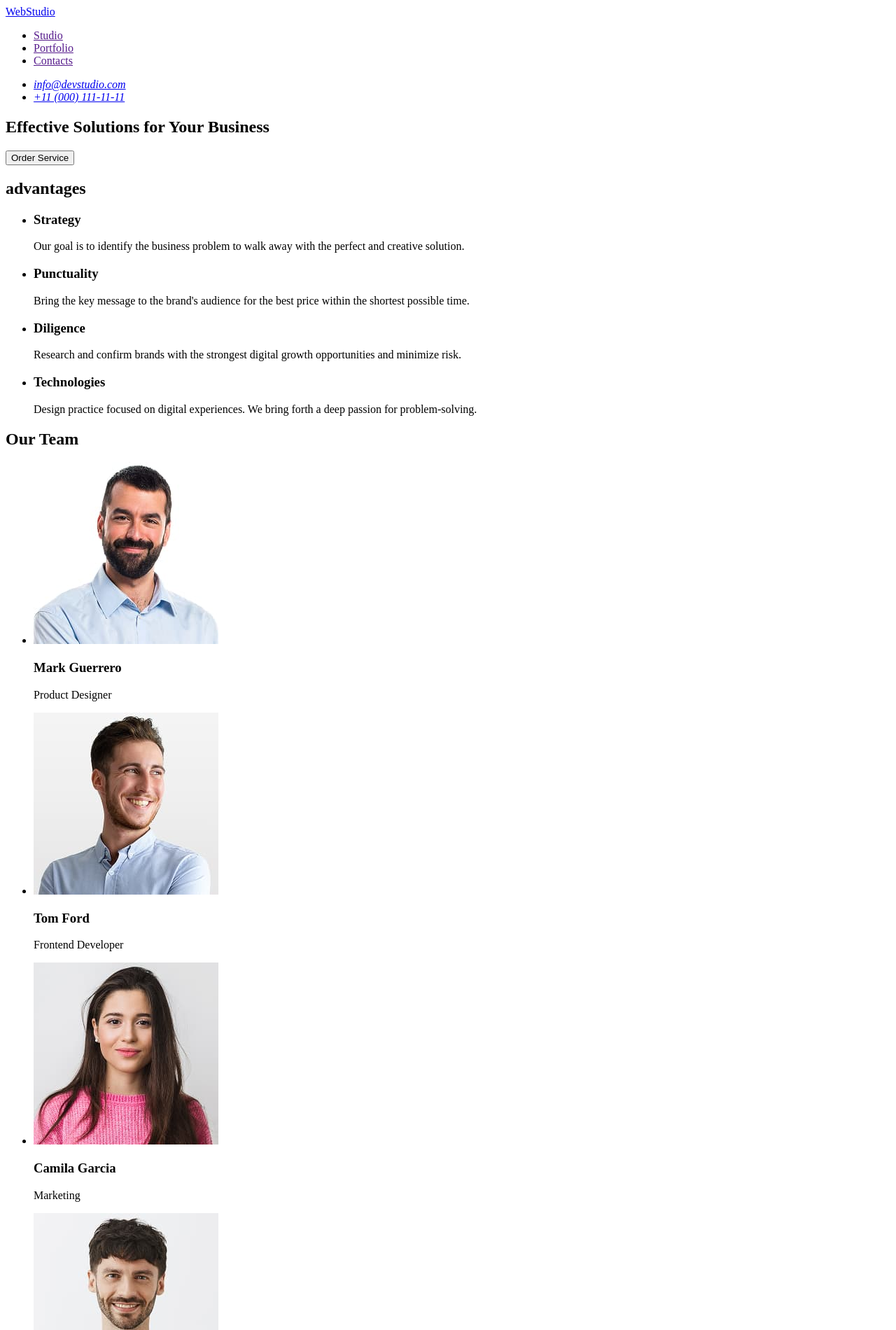
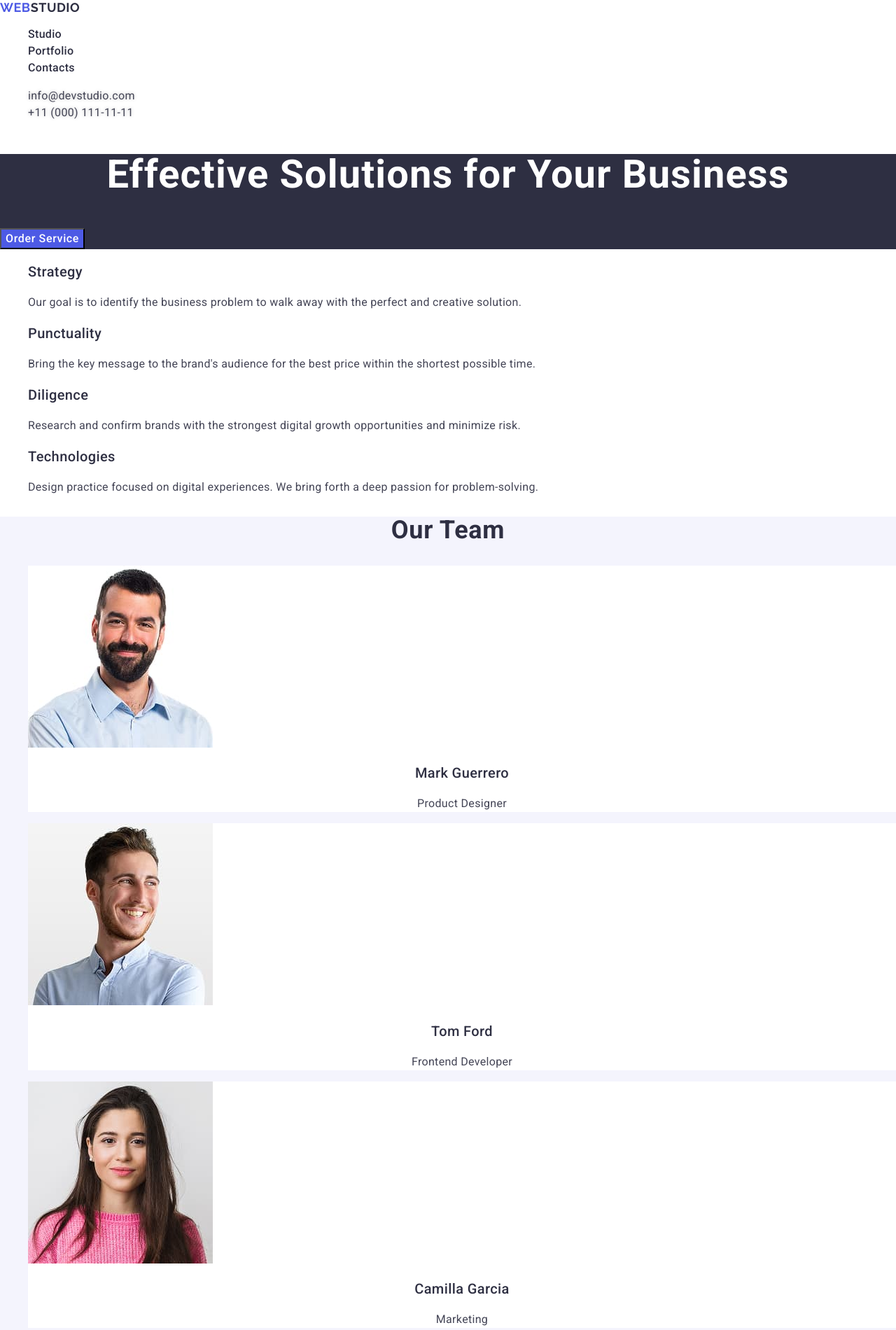
Before and after one commit to Valerii3110/goit-markup-hw-02, a plain HTML site: page index.html in a window 1280 px wide. Shown: the top 1900 px of the page at 70% size. Drawn offline with nearby package versions, Linux system fonts and the light colour scheme.

Commit message:
homework 12-03-2025

```diff
--- /dev/null
+++ b/css/styles.css
@@ -0,0 +1,132 @@
+body {
+  font-family: "Roboto", sans-serif;
+  font-weight: 500;
+  font-size: 16px;
+  letter-spacing: 0.02em;
+  background-color: #fff;
+  color: #434455
+}
+
+ul {
+  list-style-type: none;
+}
+
+a {
+  text-decoration: none;
+}
+
+.logo {
+font-family: "Raleway", sans-serif;
+font-weight: 700;
+font-size: 18px;
+line-height: 1.17;
+letter-spacing: 0.03em;
+text-transform: uppercase;
+color: #4d5ae5;
+}
+
+.header-logo .logo-part{
+color: #2e2f42;
+}
+
+.footer-logo .logo-part {
+  color: #f4f4fd;
+}
+
+.nav-link {
+font-weight: 500;
+font-size: 16px;
+line-height: 1.5;
+letter-spacing: 0.02em;
+color: #2e2f42;
+}
+
+.nav-link:hover,
+.nav-link:focus,
+.address-contacts:hover,
+.address-contacts:focus {
+  color: #404bbf
+}
+
+address {
+  font-style: normal
+}
+.address-contacts {
+font-weight: 400;
+line-height: 1.5;
+color:#434455;
+text-shadow: 0px 0px 5px rgba(0, 0, 0, 0.25)
+}
+
+.hero {
+  background-color: #2e2f42
+}
+
+.page-title {
+font-weight: 700;
+font-size: 56px;
+line-height: 1.07;
+ letter-spacing: 0.02em;
+text-align: center;
+color: #ffffff
+}
+
+.section-title {
+font-weight: 700;
+font-size: 36px;
+letter-spacing: 0.02em;
+line-height: 1.11;
+text-align: center;
+text-transform: capitalize;
+color:#2e2f42
+}
+
+.list-title {
+font-weight: 500;
+font-size: 20px;
+line-height: 1.2;
+letter-spacing: 0.02em;
+color: #2e2f42;
+}
+
+.text-center {
+  text-align: center;
+}
+
+.button {
+font-weight: 500;
+line-height: 1.5;
+letter-spacing: 0.04em;
+background-color: #4d5ae5;
+color:#ffffff;
+cursor: pointer
+}
+.button:hover, .button:focus {
+ background-color: #404BBF
+}
+.button:active {
+ color: #404bbf
+}
+
+.team {
+  background-color: #F4F4FD
+}
+.list-item {
+background: #fff;
+}
+.list-text {
+font-weight: 400;
+font-size: 16px;
+line-height: 1.5;
+letter-spacing: 0.02em;
+color: #434455;
+}
+
+.page-footer {
+background-color: #2e2f42;
+}
+.footer-text {
+font-weight: 400;
+line-height: 1.5;
+color: #f4f4fd
+}
--- a/index.html
+++ b/index.html
@@ -1,113 +1,288 @@
 <!DOCTYPE html>
+
 <html lang="en">
+
   <head>
+
     <meta charset="UTF-8" />
+
     <meta name="viewport" content="width=device-width, initial-scale=1.0" />
-    <title>Document</title>
+
+    <title >WebStudio</title>
+
+   <link rel="stylesheet" href="https://cdnjs.cloudflare.com/ajax/libs/modern-normalize/3.0.1/modern-normalize.min.css" integrity="sha512-q6WgHqiHlKyOqslT/lgBgodhd03Wp4BEqKeW6nNtlOY4quzyG3VoQKFrieaCeSnuVseNKRGpGeDU3qPmabCANg==" crossorigin="anonymous" referrerpolicy="no-referrer" />
+
+    <link rel="preconnect" href="https://fonts.googleapis.com">
+<link rel="preconnect" href="https://fonts.gstatic.com" crossorigin>
+<link href="https://fonts.googleapis.com/css2?family=Raleway:wght@700&family=Roboto:wght@400;500;700&display=swap" rel="stylesheet">
+
+    <link rel="stylesheet" href="./css/styles.css" />
   </head>
+
   <body>
-    <header>
-      <nav>
-        <a href="./index.html">WebStudio</a>
-        <ul>
-          <li><a href="">Studio</a></li>
-          <li><a href="">Portfolio</a></li>
-          <li><a href="">Contacts</a></li>
+
+    <header class="page-header">
+
+      <nav class="header-nav">
+        <a class="logo header-logo" href="./index.html" >Web<span class="logo-part">Studio</span></a>
+
+        <ul class="nav-list">
+          <li class="nav-item"><a  class="nav-link" href="./index.html" >Studio</a></li>
+          <li class="nav-item"><a  class="nav-link" href="" >Portfolio</a></li>
+          <li class="nav-item"><a  class="nav-link" href="" >Contacts</a></li>
         </ul>
+
       </nav>
-      <address>
-        <ul>
-          <li><a href="mailto:info@devstudio.com">info@devstudio.com</a></li>
-          <li><a href="tel:+110001111111">+11 (000) 111-11-11</a></li>
+
+      <address class="address">
+
+        <ul class="address-list">
+
+          <li class="address-item"><a class="address-contacts" href="mailto:info@devstudio.com">info@devstudio.com</a></li>
+          <li class="address-item"><a class="address-contacts"  href="tel:+110001111111">+11 (000) 111-11-11</a></li>
+
         </ul>
+
       </address>
     </header>
+
     <main>
-      <section>
-        <h1>Effective Solutions for Your Business</h1>
-        <button type="button">Order Service</button>
+
+      <!--section hero -->
+      <section class="hero">
+
+        <h1 class="page-title">Effective Solutions for Your     Business
+
+        </h1>
+
+        <button class="button" type="button" >Order Service</button>
       </section>
-      <section>
-        <h2>advantages</h2>
-        <ul>
-          <li>
-            <h3>Strategy</h3>
-            <p>
+
+      <section class="page">
+        <h2 class="section-title" hidden>Principles</h2>
+        <ul class="list">
+          <li class="list-item">
+
+            <h3 class="list-title">Strategy</h3>
+
+            <p class="list-text">
               Our goal is to identify the business problem to walk away with the
               perfect and creative solution.
             </p>
+
           </li>
-          <li>
-            <h3>Punctuality</h3>
-            <p>
+
+          <li class="list-item">
+
+            <h3 class="list-title">Punctuality</h3>
+
+            <p class="list-text">
               Bring the key message to the brand's audience for the best price
               within the shortest possible time.
             </p>
+
           </li>
-          <li>
-            <h3>Diligence</h3>
-            <p>
+
+          <li class="list-item">
+
+            <h3 class="list-title">Diligence</h3>
+
+            <p class="list-text">
+
               Research and confirm brands with the strongest digital growth
               opportunities and minimize risk.
             </p>
+
           </li>
-          <li>
-            <h3>Technologies</h3>
-            <p>
+
+          <li class="list-item">
+
+            <h3 class="list-title">Technologies</h3>
+
+            <p class="list-text">
               Design practice focused on digital experiences. We bring forth a
               deep passion for problem-solving.
             </p>
+
           </li>
+
         </ul>
+
       </section>
-      <section>
-        <h2>Our Team</h2>
-        <ul>
-          <li>
-            <img
-              src="./images/team.jpg"
+
+      <section class="team">
+
+        <h2 class="section-title">Our Team</h2>
+
+        <ul class="list">
+
+          <li class="list-item">
+
+            <img class="list-img" src="./images/team.jpg"
               alt="Mark Guerrero"
               width="264"
               height="260" />
-            <h3>Mark Guerrero</h3>
-            <p>Product Designer</p>
+
+            <h3 class="list-title text-center">Mark Guerrero</h3>
+
+            <p class="list-text text-center">Product Designer</p>
+
           </li>
-          <li>
-            <img
+
+          <li class="list-item">
+
+            <img class="list-img"
               src="./images/team-1.jpg"
               alt="Tom Ford"
               width="264"
               height="260" />
-            <h3>Tom Ford</h3>
-            <p>Frontend Developer</p>
+
+            <h3 class="list-title text-center">Tom Ford</h3>
+
+            <p class="list-text text-center">Frontend Developer</p>
+
           </li>
-          <li>
-            <img
+
+          <li class="list-item">
+
+            <img class="list-img"
               src="./images/team-2.jpg"
-              alt="Camila Garcia"
+              alt="Camilla Garcia"
               width="264"
               height="260" />
-            <h3>Camila Garcia</h3>
-            <p>Marketing</p>
+
+            <h3 class="list-title text-center">Camilla Garcia</h3>
+
+            <p class="list-text text-center">Marketing</p>
+
           </li>
-          <li>
-            <img
+
+          <li class="list-item">
+
+            <img class="list-img"
               src="./images/team-3.jpg"
               alt="Daniel Wilson"
               width="264"
               height="260" />
-            <h3>Daniel Wilson</h3>
-            <p>UI Designer</p>
+
+            <h3 class="list-title text-center">Daniel Wilson</h3>
+
+            <p class="list-text text-center">UI Designer</p>
+
           </li>
+
         </ul>
+
       </section>
+
+      <section class="portfolio">
+
+        <h2  class="section-title">Our Portfolio</h2>
+
+        <ul class="list-list">
+
+          <li class="list-item">
+
+            <img class="list-img"
+              src="./images/portfolio.jpg"
+              alt="Banking App"
+              width="360"
+              height="300" />
+
+            <h3 class="list-title">Banking App</h3>
+
+            <p class="list-text">App</p>
+
+          </li>
+
+          <li class="list-item">
+
+            <img class="list-img"
+              src="./images/portfolio-1.jpg"
+              alt="Cashless Payment"
+              width="360"
+              height="300" />
+
+            <h3 class="list-title">Cashless Payment</h3>
+
+            <p class="list-text">Marketing</p>
+
+          </li>
+
+          <li class="list-item">
+
+            <img class="list-img"
+              src="./images/portfolio-2.jpg"
+              alt="Meditation App"
+              width="360"
+              height="300" />
+
+            <h3 class="list-title">Meditation App</h3>
+
+            <p class="list-text">App</p>
+
+          </li>
+
+          <li class="list-item">
+
+            <img class="list-img"
+              src="./images/portfolio-3.jpg"
+              alt="Taxi Service"
+              width="360"
+              height="300" />
+
+            <h3 class="list-title">Taxi Service
+            </h3>
+
+            <p class="list-text">Marketing</p>
+
+          </li>
+
+          <li class="list-item">
+
+            <img class="list-img"
+              src="./images/portfolio-4.jpg"
+              alt="Screen Illustrations"
+              width="360"
+              height="300" />
+
+            <h3 class="list-title">Screen Illustrations</h3>
+
+            <p class="list-text">Design</p>
+
+          </li>
+
+          <li class="list-item">
+
+            <img class="list-img"
+              src="./images/portfolio-5.jpg"
+              alt="Online Courses"
+              width="360"
+              height="300" />
+
+            <h3 class="list-title">Online Courses</h3>
+
+            <p class="list-text">Marketing</p>
+
+          </li>
+
+        </ul>
+
+      </section>
+
     </main>
-    <footer>
-      <a href="./index.html">WebStudio</a>
-      <p>
+
+    <footer class="page-footer">
+
+      <a class="logo footer-logo" href="./index.html">Web<span class="logo-part">Studio</span></a>
+
+      <p class="footer-text">
         Increase the flow of customers and sales for your business with digital
         marketing & growth solutions.
       </p>
+
     </footer>
+
   </body>
+
 </html>
```
